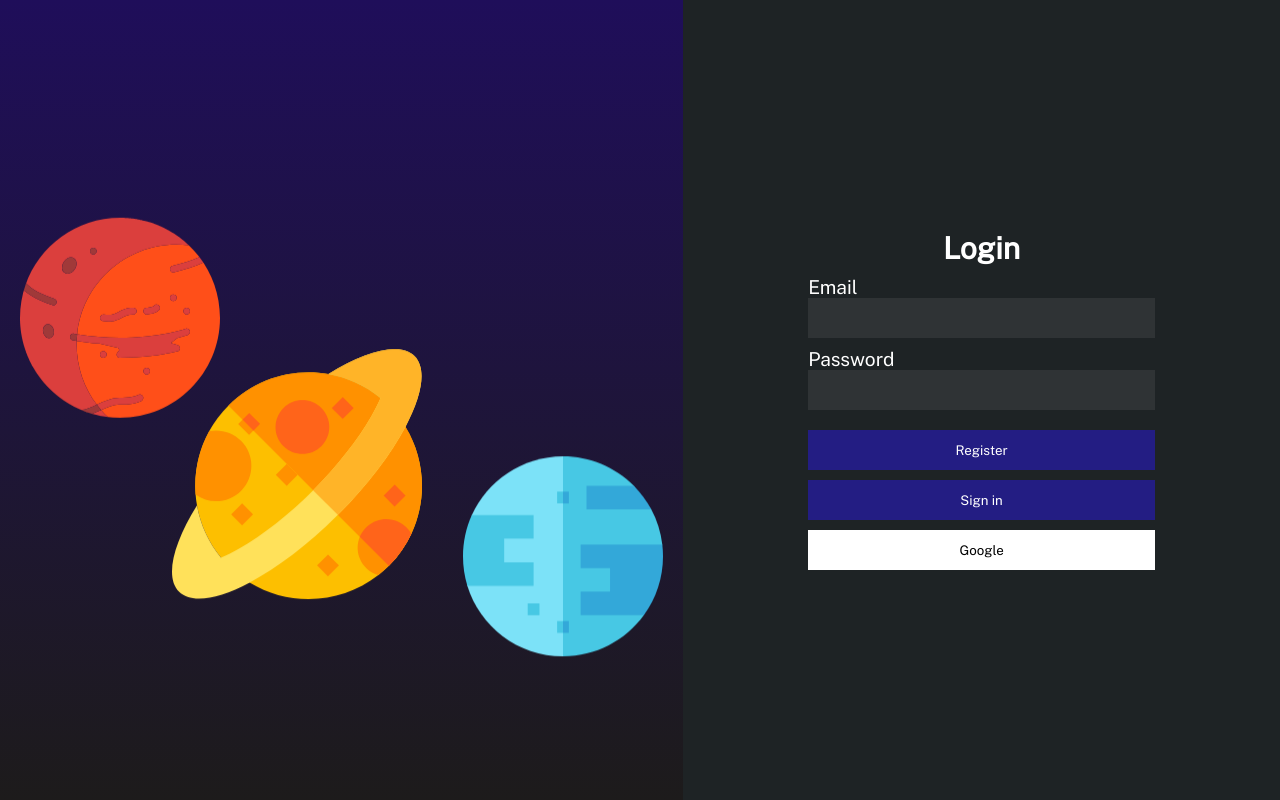
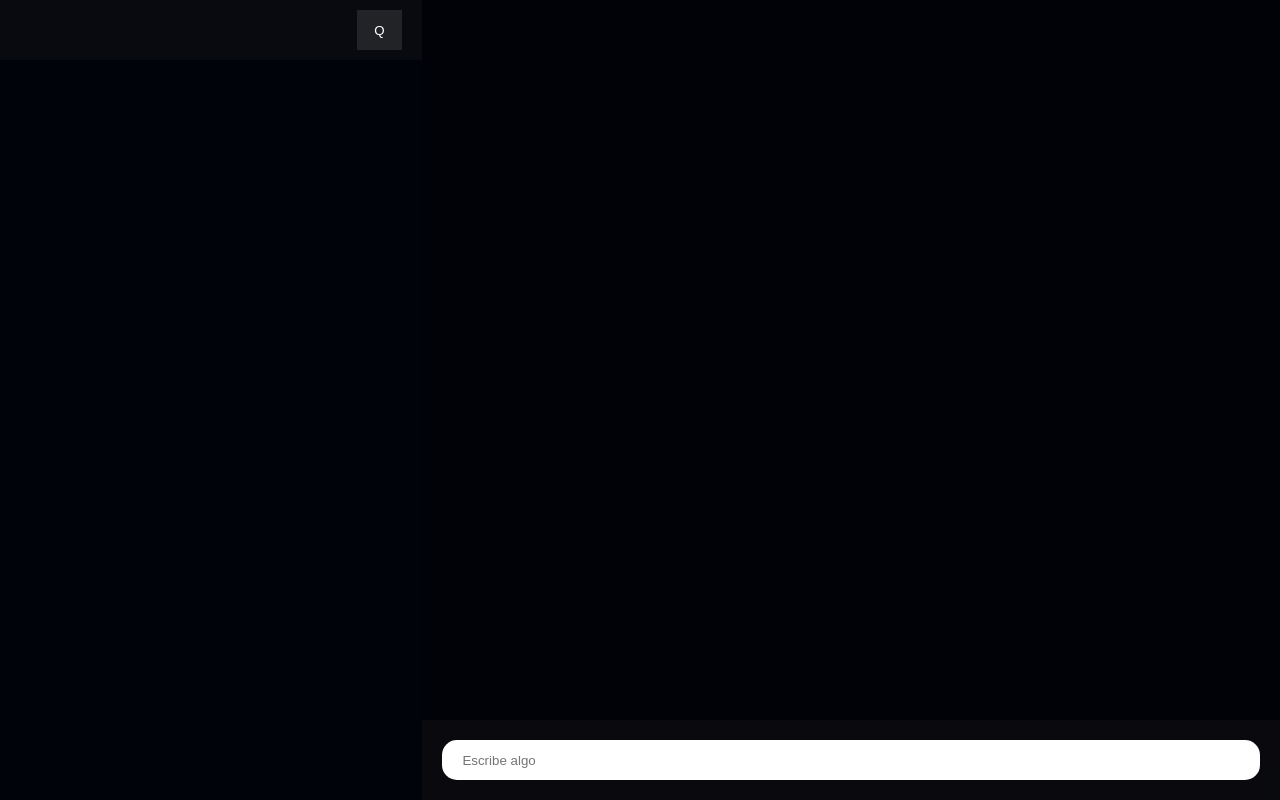
Before and after one commit to Quarzizus/QuarShiChat, a React (Vite) app: page / in a window 1280 px wide. Built offline with nearby package versions, Linux system fonts and the light colour scheme; what reactfire would draw is missing.

Commit message:
ADD-> Search Users

```diff
--- a/src/components/Form.jsx
+++ b/src/components/Form.jsx
@@ -20,12 +20,13 @@ const Form = () => {
     password: null,
   });
 
-  const setUserDb = (id) => {
+  const setUserDb = (data) => {
     const chats = {
       chats: "welcome",
     };
     const updates = {
-      ["/users/" + id]: chats,
+      ["/users/" + data.uid]: chats,
+      ["/users/" + data.uid + "name"]: data.displayName,
     };
     update(ref(db), updates);
   };
@@ -65,7 +66,7 @@ const Form = () => {
     try {
       const provider = new GoogleAuthProvider();
       const popup = await signInWithPopup(auth, provider);
-      setUserDb(popup.user.uid);
+      setUserDb(popup.user);
       console.log(popup.user.uid);
       // history.push("/chat");
     } catch (error) {
--- /dev/null
+++ b/src/components/Search.jsx
@@ -0,0 +1,68 @@
+import React, { useState, useRef } from "react";
+import { getDatabase, ref, child, get } from "firebase/database";
+import "../styles/components/Search.scss";
+
+const Search = () => {
+  const db = getDatabase();
+  const [users, setUsers] = useState("");
+  const inputRef = useRef();
+  const optionsRef = useRef();
+
+  const getUsers = async () => {
+    try {
+      const response = await get(child(ref(db), "users/"));
+      return response;
+    } catch (error) {
+      console.log(error.message);
+    }
+  };
+
+  const filterUsers = async () => {
+    const input = inputRef.current;
+    const data = await getUsers();
+    setUsers(
+      Object.values(data.val()).filter((value) =>
+        value.name.includes(input.value)
+      )
+    );
+  };
+  const searchActive = () => {
+    const options = optionsRef.current;
+    const input = inputRef.current;
+    options.classList.toggle("None");
+    input.classList.toggle("Active");
+    input.focus();
+    input.value = "";
+  };
+  return (
+    <section className="Search">
+      <div className="Search_container">
+        <input
+          type="text"
+          ref={inputRef}
+          onChange={filterUsers}
+          className="Input"
+        />
+        <button onClick={searchActive}>Q</button>
+      </div>
+      <ul className="Options" ref={optionsRef}>
+        {users
+          ? Object.values(users).map((u, i) => (
+              <li
+                key={i}
+                onClick={() => {
+                  setUsers("");
+                  searchActive();
+                  console.log(users[i]);
+                }}
+              >
+                {u.name}
+              </li>
+            ))
+          : null}
+      </ul>
+    </section>
+  );
+};
+
+export default Search;
--- a/src/containers/App.jsx
+++ b/src/containers/App.jsx
@@ -1,15 +1,15 @@
 import React from "react";
 import { BrowserRouter, Switch, Route } from "react-router-dom";
 import Login from "../routes/Login";
-import Chat from "../routes/Chat";
+import Chats from "./Chats";
 import "../styles/index.scss";
 
 const App = () => {
   return (
     <BrowserRouter>
       <Switch>
-        <Route exact path="/" component={Login} />
-        <Route exact path="/chat" component={Chat} />
+        {/* <Route exact path="/" component={Login} /> */}
+        <Route exact path="/" component={Chats} />
       </Switch>
     </BrowserRouter>
   );
--- /dev/null
+++ b/src/containers/Chats.jsx
@@ -0,0 +1,15 @@
+import React from "react";
+import Contact from "./Contact";
+import Chat from "../routes/Chat";
+import "../styles/containers/Chats.scss";
+
+const Chats = () => {
+  return (
+    <section className="Chats">
+      <Contact />
+      <Chat />
+    </section>
+  );
+};
+
+export default Chats;
--- /dev/null
+++ b/src/containers/Contact.jsx
@@ -0,0 +1,13 @@
+import React from "react";
+import Search from "../components/Search";
+import "../styles/containers/Contact.scss";
+
+const Contact = () => {
+  return (
+    <section className="Contact">
+      <Search />
+    </section>
+  );
+};
+
+export default Contact;
--- a/src/routes/Chat.jsx
+++ b/src/routes/Chat.jsx
@@ -12,16 +12,16 @@ const Chat = () => {
   const user = auth.currentUser;
   const [data, setData] = useState(null);
 
-  useEffect(() => {
-    const messagesRef = ref(db, "messages/");
-    onValue(messagesRef, (snapshot) => {
-      setData(snapshot);
-    });
-  }, []);
+  // useEffect(() => {
+  //   const messagesRef = ref(db, "messages/");
+  //   onValue(messagesRef, (snapshot) => {
+  //     setData(snapshot);
+  //   });
+  // }, []);
   return (
     <section className="Chat">
       <div className="Chat_container" ref={chatRef}>
-        {!user ? <h2>Cargando usuario</h2> : <h2>{user.email}</h2>}
+        {/* {!user ? <h2>Cargando usuario</h2> : <h2>{user.email}</h2>}
         {data
           ? Object.entries(data.val()).map(([key, val]) => {
               return (
@@ -34,7 +34,7 @@ const Chat = () => {
                 />
               );
             })
-          : null}
+          : null} */}
       </div>
       <Input />
     </section>
--- a/src/styles/components/Input.scss
+++ b/src/styles/components/Input.scss
@@ -1,5 +1,4 @@
 .Input {
-  width: 100%;
   padding: 20px;
   background-color: rgba(29, 27, 27, 0.301);
   display: flex;
--- /dev/null
+++ b/src/styles/components/Search.scss
@@ -0,0 +1,60 @@
+@import "../index.scss";
+.Search {
+  background-color: rgba(29, 27, 27, 0.301);
+  width: 100%;
+  position: relative;
+  height: 60px;
+  .Search_container {
+    display: flex;
+    height: 100%;
+    align-items: center;
+    padding: 10px 20px;
+    justify-content: space-between;
+    .Input {
+      width: 0;
+      height: 100%;
+      background-color: rgba(255, 255, 255, 0.103);
+      border: white;
+      color: white;
+      padding: 0px;
+      transition: 1s all ease;
+    }
+    .Active {
+      padding: 20px;
+      width: 85%;
+    }
+    button {
+      width: 12%;
+      height: 100%;
+      background-color: rgba(255, 255, 255, 0.103);
+      border: none;
+      color: white;
+    }
+  }
+
+  .Options {
+    position: absolute;
+    top: 60px;
+    left: 100%;
+    width: 100%;
+    height: calc(100vh - 60px);
+    display: flex;
+    flex-direction: column;
+    list-style: none;
+    font-family: $font;
+    background-color: rgba(255, 255, 255, 0.116);
+    transition: 1s all ease;
+    li {
+      background-color: rgba(255, 255, 255, 0.103);
+      height: 60px;
+      padding: 0 20px;
+      color: white;
+      display: flex;
+      align-items: center;
+      border-bottom: 1px solid rgba(255, 255, 255, 0.178);
+    }
+  }
+  .None {
+    left: 0;
+  }
+}
--- /dev/null
+++ b/src/styles/containers/Chats.scss
@@ -0,0 +1,7 @@
+.Chats {
+  display: grid;
+  grid-template-columns: 33% 1fr;
+  height: 100vh;
+  max-width: 1366px;
+  margin: 0 auto;
+}
--- /dev/null
+++ b/src/styles/containers/Contact.scss
@@ -0,0 +1,5 @@
+.Contact {
+  background-color: rgb(1, 3, 10);
+  grid-column: 1/2;
+  overflow: hidden;
+}
--- a/src/styles/index.scss
+++ b/src/styles/index.scss
@@ -5,7 +5,7 @@
 }
 
 $green: #231d83;
-$purple: linear-gradient(to top, rgb(29, 27, 27), rgb(31, 14, 90));
+$purple: linear-gradient(to top, rgb(29, 27, 27), rgb(25, 24, 29));
 $gray-dark: #1e2325;
 $gray-light: #3c3c3c;
 
--- a/src/styles/routes/Chat.scss
+++ b/src/styles/routes/Chat.scss
@@ -1,11 +1,11 @@
 .Chat {
-  max-width: 800px;
   background-color: rgb(1, 2, 8);
+  width: 100%;
   margin: 0 auto;
-  height: 100vh;
   color: white;
   display: grid;
   grid-auto-rows: 1fr 80px;
+  grid-column: 2/3;
   .Chat_container {
     padding: 0 25px;
     overflow-y: visible;
```
